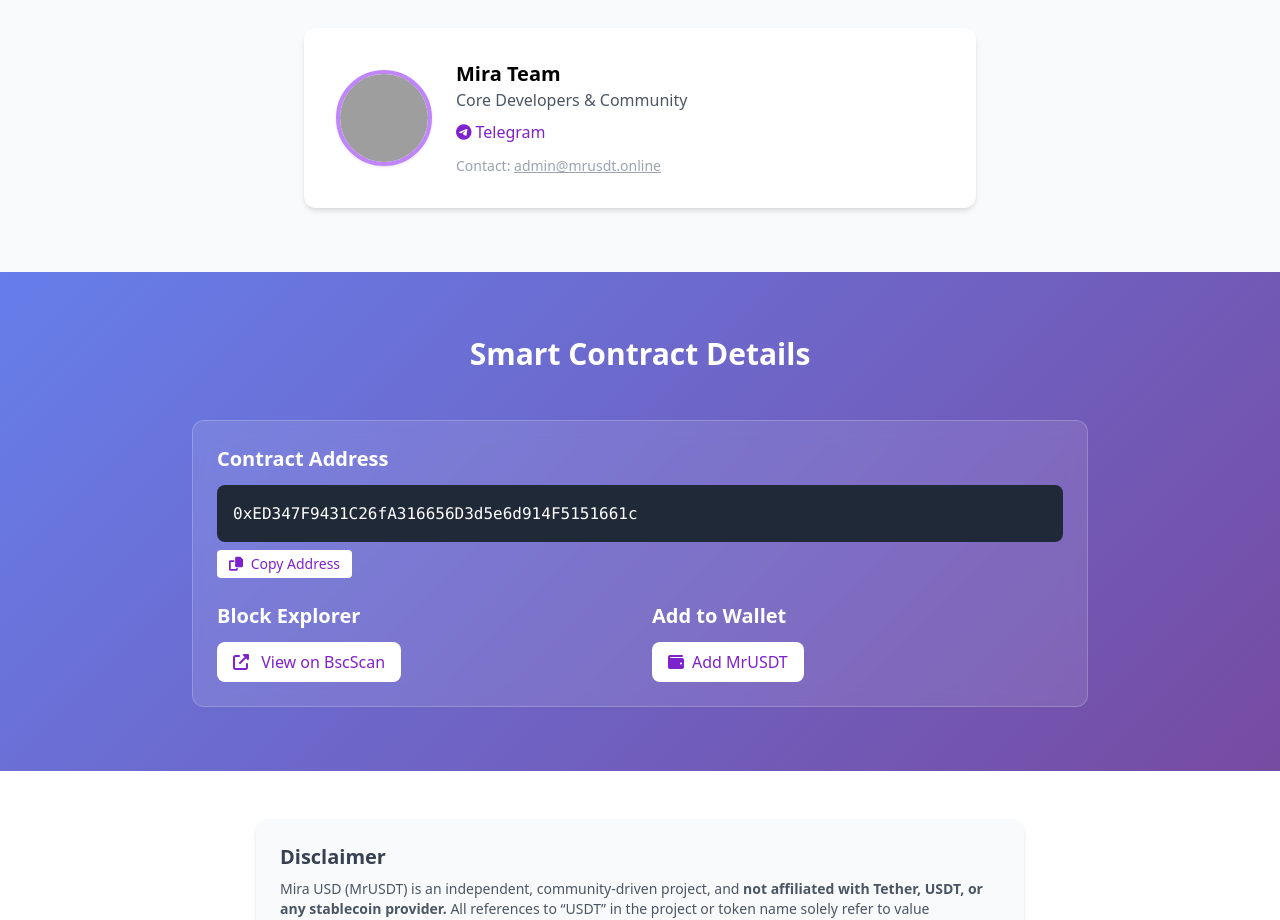
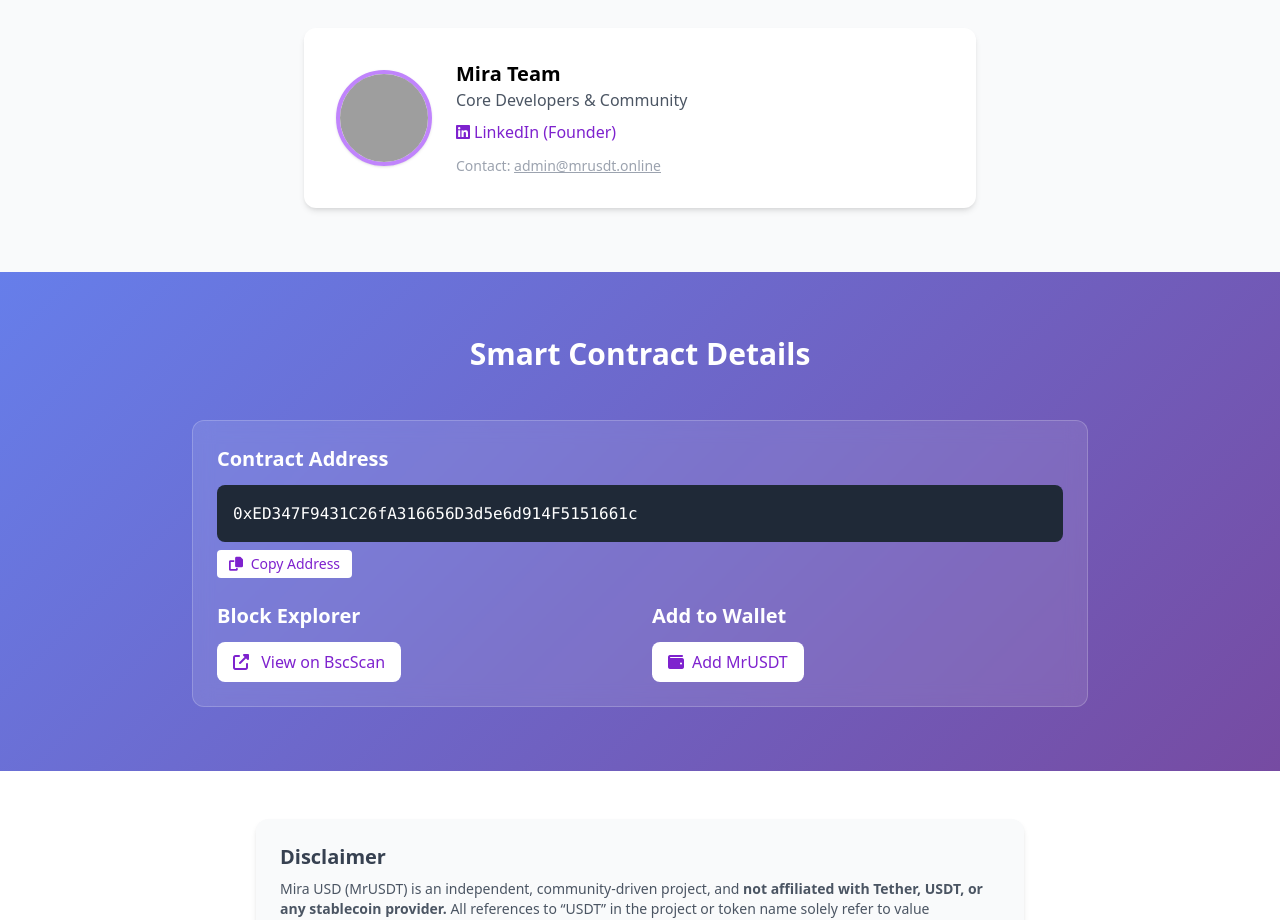
Before and after one commit to Mira6115/mirausdt-site, a plain HTML site: page index.html in a window 1280 px wide. Shown: the part 2820-3740 px from the top of the page. Drawn offline with nearby package versions, Linux system fonts and the light colour scheme; grey boxes are pictures that could not be loaded.

Commit message:
Update index.html

```diff
--- a/index.html
+++ b/index.html
@@ -177,7 +177,9 @@
                     <div>
                         <h3 class="text-xl font-semibold">Mira Team</h3>
                         <p class="text-gray-600">Core Developers & Community</p>
-                        <a href="https://t.me/MIRAUSD" target="_blank" class="inline-block mt-2 text-purple-700 hover:underline"><i class="fab fa-telegram mr-1"></i>Telegram</a>
+                        <a href="https://www.linkedin.com/in/milad-aghaie-b222b11b8/" target="_blank" class="inline-block mt-2 text-purple-700 hover:underline">
+                            <i class="fab fa-linkedin mr-1"></i>LinkedIn (Founder)
+                        </a>
                         <p class="text-sm text-gray-400 mt-3">Contact: <a href="mailto:admin@mrusdt.online" class="underline">admin@mrusdt.online</a></p>
                     </div>
                 </div>
```
